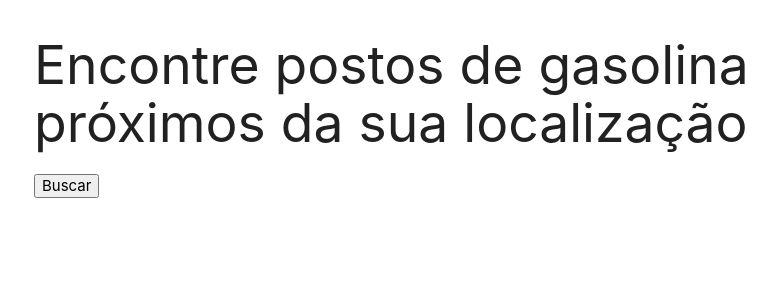
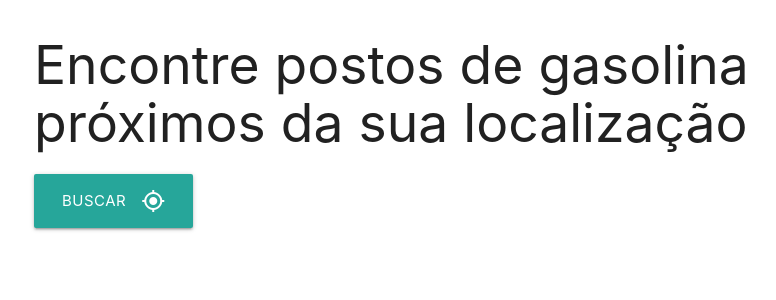
Before and after one commit to acaua/findgas-client, a React (Create React App) app: page / in a window 1280 px wide. Shown: the top 300 px of the page, without its empty margins (158-934 px from the left). Built offline with nearby package versions, Linux system fonts and the light colour scheme.

Commit message:
Loading and nice icons

```diff
--- a/src/App.js
+++ b/src/App.js
@@ -5,12 +5,12 @@ import GasStation from "./components/GasStation";
 import Location from "./components/Location";
 
 class App extends Component {
-  state = { gasStations: null };
+  state = { gasStations: null, loading: false };
 
   searchGasStations = () => {
     const server = process.env.REACT_APP_API_SERVER;
 
-    this.setState({ gasStations: null }, () => {
+    this.setState({ gasStations: null, loading: true }, () => {
       navigator.geolocation.getCurrentPosition(position => {
         axios
           .get(
@@ -19,7 +19,7 @@ class App extends Component {
             }`
           )
           .then(res => {
-            this.setState({ gasStations: res.data });
+            this.setState({ gasStations: res.data, loading: false });
           })
           .catch(e => console.log(e));
       });
@@ -27,11 +27,13 @@ class App extends Component {
   };
 
   render() {
-    const { gasStations } = this.state;
+    const { gasStations, loading } = this.state;
     return (
       <div className="App container">
         <h2>Encontre postos de gasolina próximos da sua localização</h2>
-        <button onClick={this.searchGasStations}>Buscar</button>
+        <button onClick={this.searchGasStations} className="btn-large">
+          Buscar <i className="material-icons right">my_location</i>
+        </button>
         {gasStations ? (
           <div>
             <Location
@@ -44,6 +46,10 @@ class App extends Component {
               <GasStation key={gasStation.lat} gasStation={gasStation} />
             ))}
           </div>
+        ) : loading ? (
+          <div className="progress ">
+            <div className="indeterminate" />
+          </div>
         ) : null}
       </div>
     );
--- a/src/components/GasStation.js
+++ b/src/components/GasStation.js
@@ -3,7 +3,10 @@ import React from "react";
 const GasStation = ({ gasStation }) => (
   <div className="card" key={gasStation.lat}>
     <div className="card-content">
-      <span className="card-title">{gasStation.nome}</span>
+      <span className="card-title">
+        <i className="material-icons left">local_gas_station</i>
+        {gasStation.nome}
+      </span>
       <p>
         lat : {gasStation.lat}, lng: {gasStation.lng}
       </p>
```
